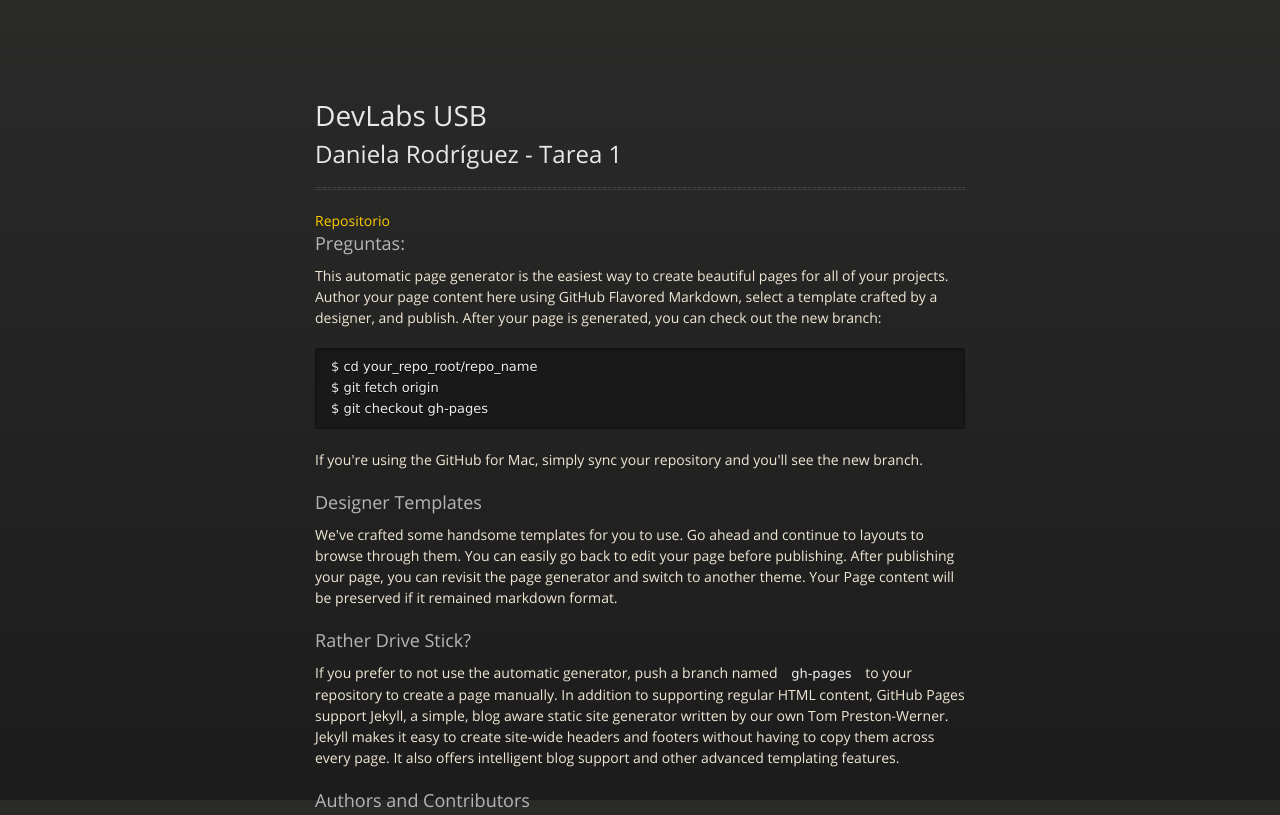
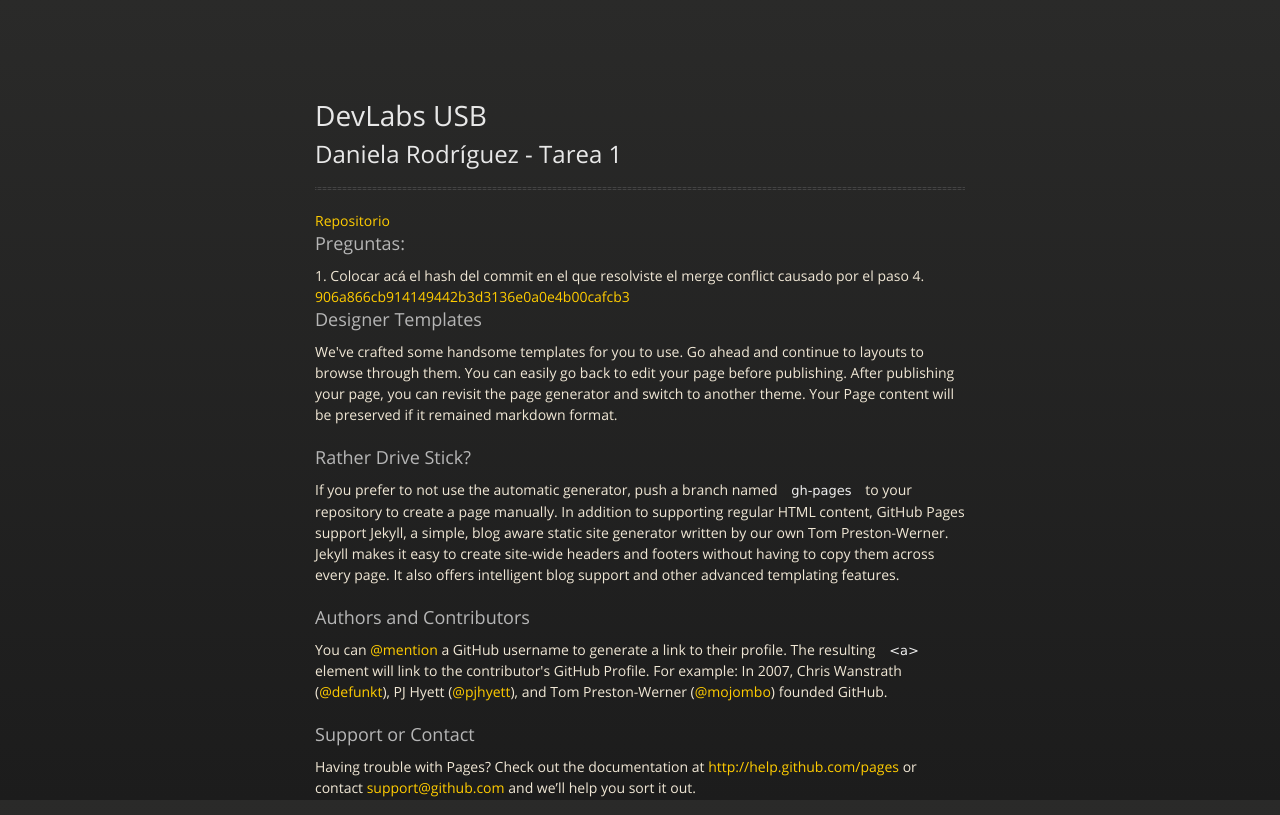
Before and after one commit to danielar92/danielar92.github.io, a plain HTML site: page index.html in a window 1280 px wide. Shown: the top 815 px of the page. Drawn offline with nearby package versions, Linux system fonts and the light colour scheme.

Commit message:
Update index.html

```diff
--- a/index.html
+++ b/index.html
@@ -1,10 +1,10 @@
 <!doctype html>
 <html>
   <head>
+    <link href='http://fonts.googleapis.com/css?family=Berkshire+Swash' rel='stylesheet' type='text/css'>
     <meta charset="utf-8">
     <meta http-equiv="X-UA-Compatible" content="chrome=1">
     <title>Danielar92.github.io by danielar92</title>
-    <link href='http://fonts.googleapis.com/css?family=Berkshire+Swash' rel='stylesheet' type='text/css'>
     <link rel="stylesheet" href="stylesheets/styles.css">
     <link rel="stylesheet" href="stylesheets/pygment_trac.css">
     <script src="https://ajax.googleapis.com/ajax/libs/jquery/1.7.1/jquery.min.js"></script>
@@ -33,15 +33,10 @@
 
         <h3>
 <a name="welcome-to-github-pages" class="anchor" href="#welcome-to-github-pages"><span class="octicon octicon-link"></span></a>Preguntas:</h3>
+<a name="welcome-to-github-pages" class="anchor" href="#welcome-to-github-pages"><span class="octicon octicon-link"></span></a>1. Colocar acá el hash del commit en el que resolviste el merge
+          conflict causado por el paso 4.</h3>
+<a href="https://github.com/danielar92/tarea1-git/commit/906a866cb914149442b3d3136e0a0e4b00cafcb3" target="blank">906a866cb914149442b3d3136e0a0e4b00cafcb3</a>
 
-<p>This automatic page generator is the easiest way to create beautiful pages for all of your projects. Author your page content here using GitHub Flavored Markdown, select a template crafted by a designer, and publish. After your page is generated, you can check out the new branch:</p>
-
-<pre><code>$ cd your_repo_root/repo_name
-$ git fetch origin
-$ git checkout gh-pages
-</code></pre>
-
-<p>If you're using the GitHub for Mac, simply sync your repository and you'll see the new branch.</p>
 
 <h3>
 <a name="designer-templates" class="anchor" href="#designer-templates"><span class="octicon octicon-link"></span></a>Designer Templates</h3>
```
